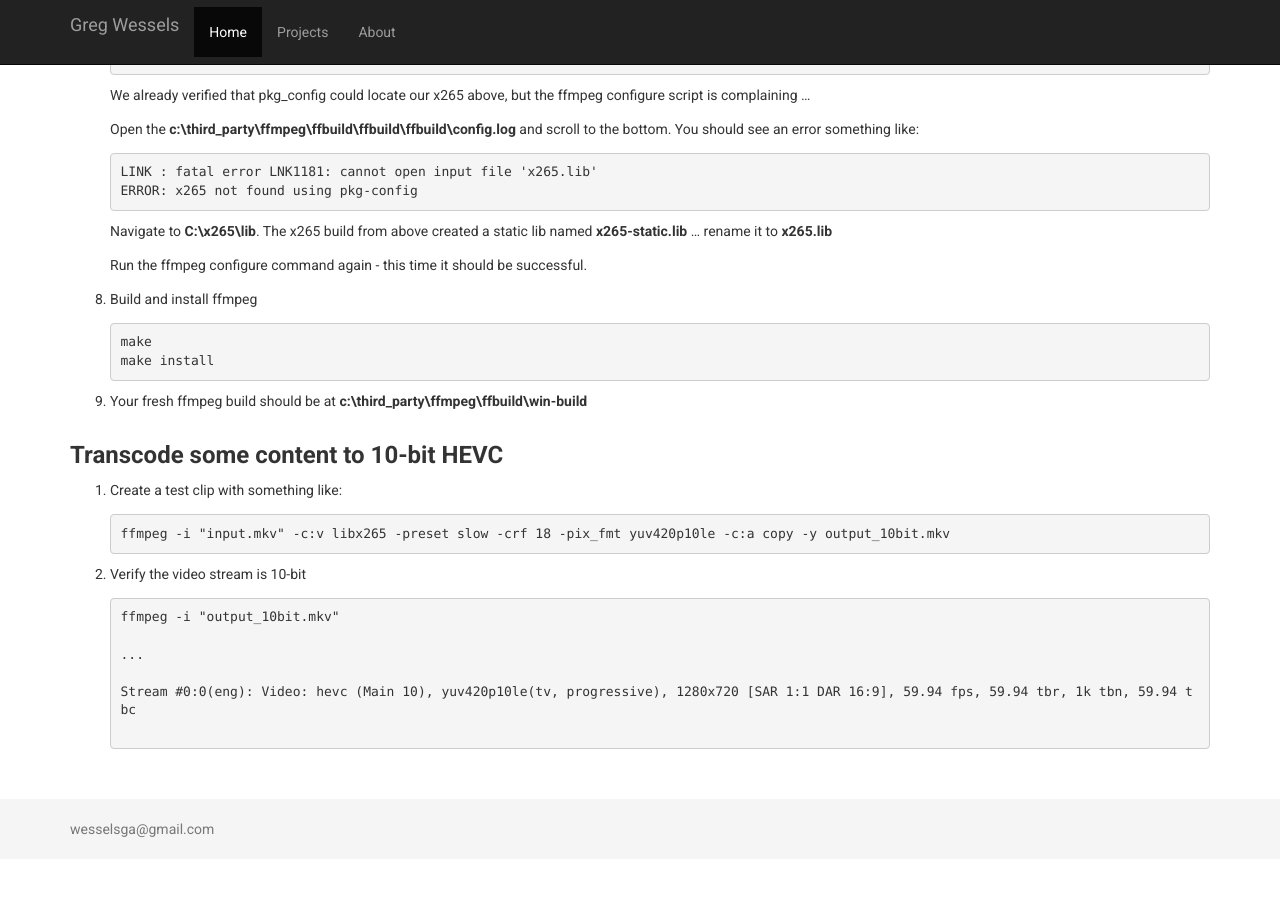
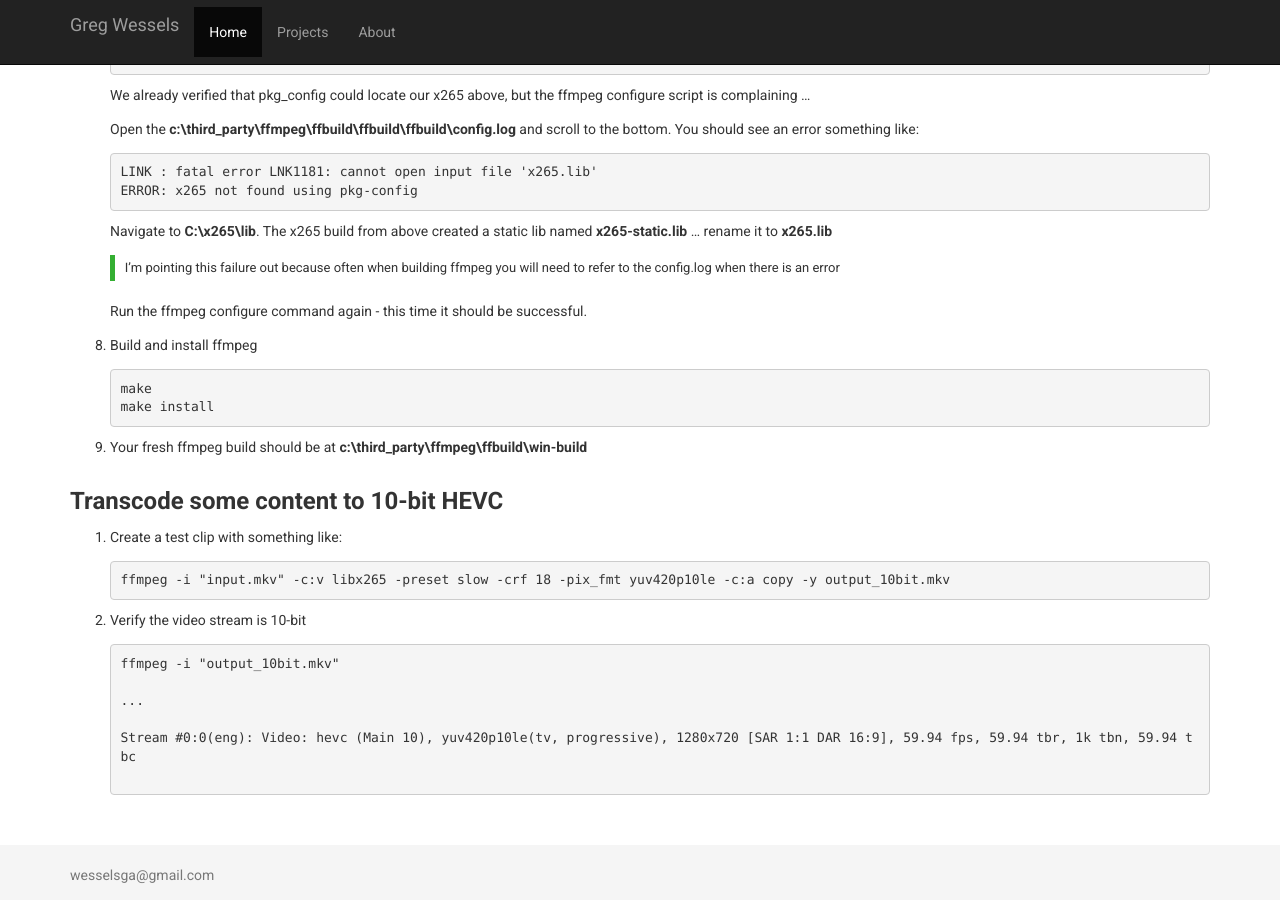
Before and after one commit to wesselsga/wesselsga.github.io, a Jekyll site: the page built from _posts/2017-10-27-ffmpeg-x265.md, in a window 1280 px wide and 900 px high, scrolled down 3117 px. Built offline with Jekyll 4.4.1, drawn with Linux system fonts in a browser that asks for light colours; before the commit the page ends 3976 px from its top, so only the background shows below that; some of the changed lines change nothing that is shown; some of the changed text lies outside the part shown.

Commit message:
Update 2017-10-27-ffmpeg-x265.md

```diff
--- a/_posts/2017-10-27-ffmpeg-x265.md
+++ b/_posts/2017-10-27-ffmpeg-x265.md
@@ -85,7 +85,7 @@
 
 6. Change the C++ runtime to use static CRT (/MT) rather than the default (/MD) to match ffmpeg
 
-   > I did this for the **cli**, **common**, and **encoder** projects.
+   > This should be done for the **cli**, **common**, and **encoder** projects.
 
 7. Build the **ALL_BUILD** project.
 
@@ -173,6 +173,8 @@
 
    Navigate to **C:\x265\lib**.  The x265 build from above created a static lib named **x265-static.lib** ... rename it to **x265.lib**
 
+   > I'm pointing this failure out because often when building ffmpeg you will need to refer to the config.log when there is an error
+
    Run the ffmpeg configure command again - this time it should be successful.
 
 8. Build and install ffmpeg
```
